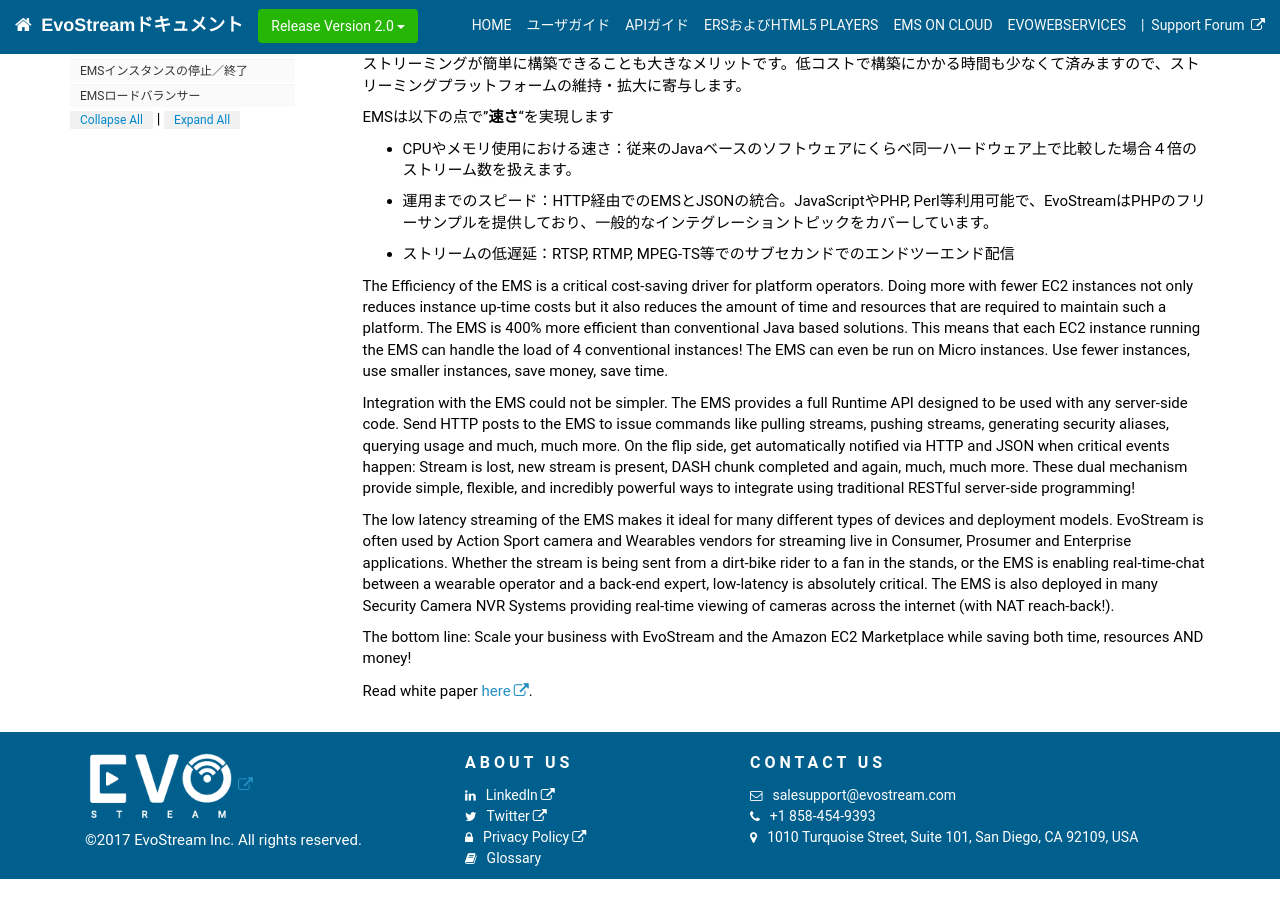
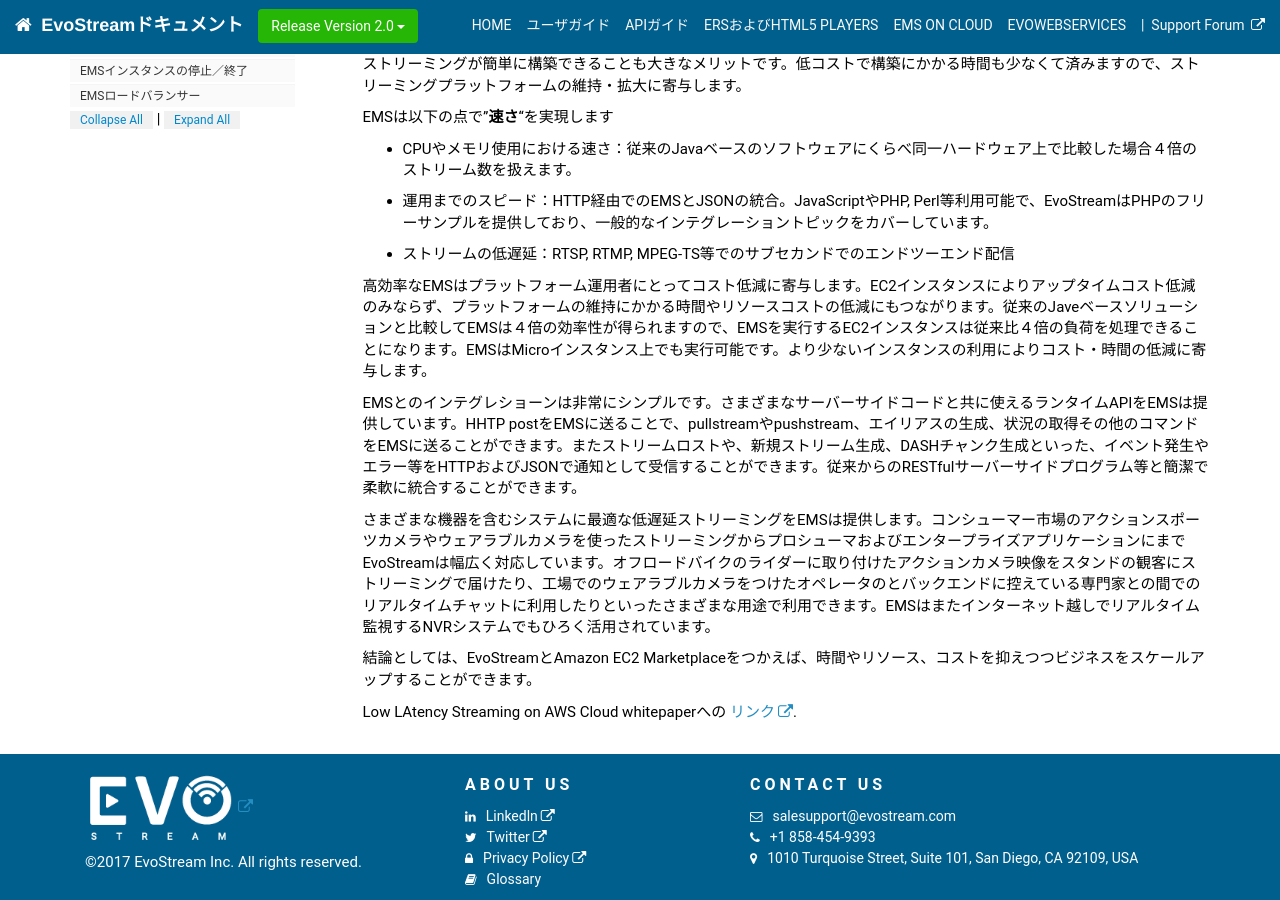
Before and after one commit to mtanimura/ems-docs, a Jekyll site: the page built from pages/emscloud/emscloud_amazon_overview.md, in a window 1280 px wide and 900 px high, scrolled down 462 px. Built offline with Jekyll 4.4.1, drawn with Linux system fonts in a browser that asks for light colours; nearby versions of some CDN libraries; comment, search, counter and statistics services are not loaded; before the commit the page ends 1341 px from its top, so only the background shows below that.

Commit message:
Add files via upload

```diff
--- a/pages/emscloud/emscloud_amazon_overview.md
+++ b/pages/emscloud/emscloud_amazon_overview.md
@@ -26,14 +26,12 @@ EMSは以下の点で"**速さ**"を実現します
 
 - ストリームの低遅延：RTSP, RTMP, MPEG-TS等でのサブセカンドでのエンドツーエンド配信
 
-The Efficiency of the EMS is a critical cost-saving driver for platform operators. Doing more with fewer EC2 instances not only reduces instance up-time costs but it also reduces the amount of time and resources that are required to maintain such a platform. The EMS is 400% more efficient than conventional Java based solutions. This means that each EC2 instance running the EMS can handle the load of 4 conventional instances! The EMS can even be run on Micro instances. Use fewer instances, use smaller instances, save money, save time.
+高効率なEMSはプラットフォーム運用者にとってコスト低減に寄与します。EC2インスタンスによりアップタイムコスト低減のみならず、プラットフォームの維持にかかる時間やリソースコストの低減にもつながります。従来のJaveベースソリューションと比較してEMSは４倍の効率性が得られますので、EMSを実行するEC2インスタンスは従来比４倍の負荷を処理できることになります。EMSはMicroインスタンス上でも実行可能です。より少ないインスタンスの利用によりコスト・時間の低減に寄与します。
 
-Integration with the EMS could not be simpler. The EMS provides a full Runtime API designed to be used with any server-side code. Send HTTP posts to the EMS to issue commands like pulling streams, pushing streams, generating security aliases, querying usage and much, much more. On the flip side, get automatically notified via HTTP and JSON when critical events happen: Stream is lost, new stream is present, DASH chunk completed and again, much, much more. These dual mechanism provide simple, flexible, and incredibly powerful ways to integrate using traditional RESTful server-side programming!
+EMSとのインテグレショーンは非常にシンプルです。さまざまなサーバーサイドコードと共に使えるランタイムAPIをEMSは提供しています。HHTP postをEMSに送ることで、pullstreamやpushstream、エイリアスの生成、状況の取得その他のコマンドをEMSに送ることができます。またストリームロストや、新規ストリーム生成、DASHチャンク生成といった、イベント発生やエラー等をHTTPおよびJSONで通知として受信することができます。従来からのRESTfulサーバーサイドプログラム等と簡潔で柔軟に統合することができます。
 
-The low latency streaming of the EMS makes it ideal for many different types of devices and deployment models. EvoStream is often used by Action Sport camera and Wearables vendors for streaming live in Consumer, Prosumer and Enterprise applications. Whether the stream is being sent from a dirt-bike rider to a fan in the stands, or the EMS is enabling real-time-chat between a wearable operator and a back-end expert, low-latency is absolutely critical. The EMS is also deployed in many Security Camera NVR Systems providing real-time viewing of cameras across the internet (with NAT reach-back!).
+さまざまな機器を含むシステムに最適な低遅延ストリーミングをEMSは提供します。コンシューマー市場のアクションスポーツカメラやウェアラブルカメラを使ったストリーミングからプロシューマおよびエンタープライズアプリケーションにまでEvoStreamは幅広く対応しています。オフロードバイクのライダーに取り付けたアクションカメラ映像をスタンドの観客にストリーミングで届けたり、工場でのウェアラブルカメラをつけたオペレータのとバックエンドに控えている専門家との間でのリアルタイムチャットに利用したりといったさまざまな用途で利用できます。EMSはまたインターネット越しでリアルタイム監視するNVRシステムでもひろく活用されています。
 
-The bottom line: Scale your business with EvoStream and the Amazon EC2 Marketplace while saving both time, resources AND money!
+結論としては、EvoStreamとAmazon EC2 Marketplaceをつかえば、時間やリソース、コストを抑えつつビジネスをスケールアップすることができます。
 
-
-
-Read white paper [here](https://evostream.com/low-latency-streaming-on-aws-cloud/).
+Low LAtency Streaming on AWS Cloud whitepaperへの [リンク](https://evostream.com/low-latency-streaming-on-aws-cloud/).
```
